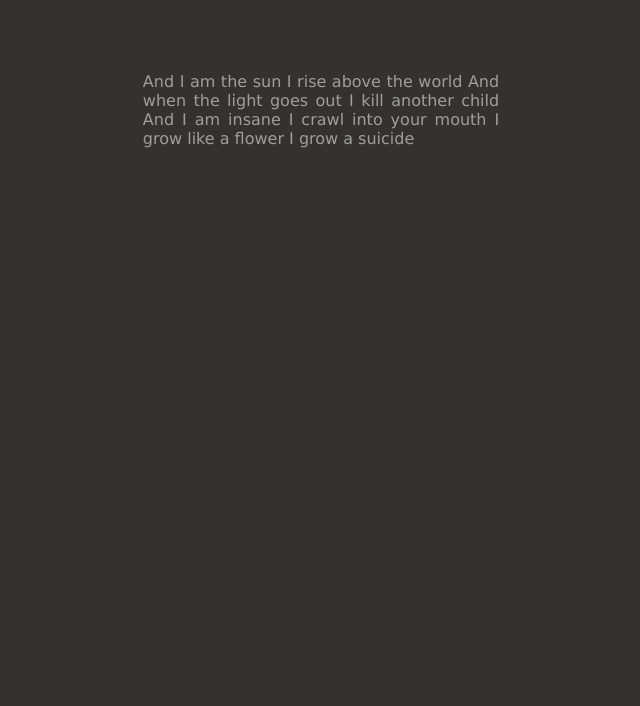
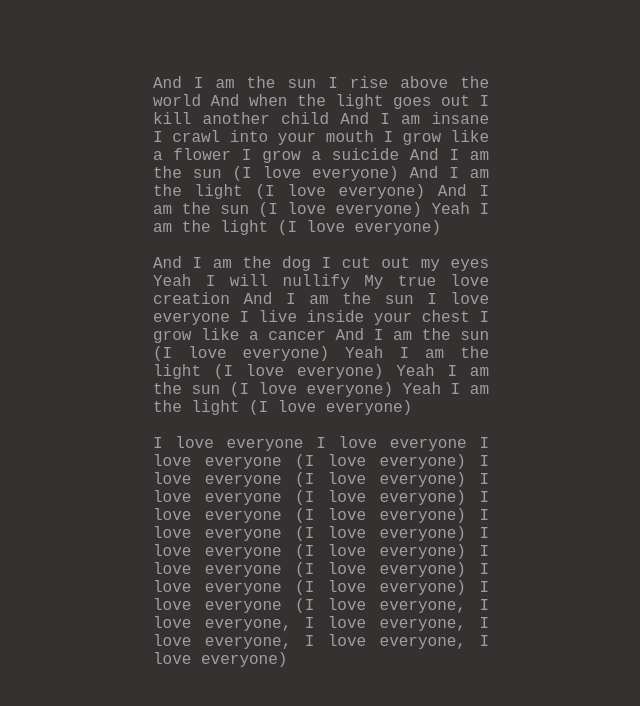
Before and after one commit to illaluktande/illaluktande.github.io, a plain HTML site: page index.html in a window 1280 px wide. Shown: the whole page, without its empty margins (319-959 px from the left). Drawn offline with Linux system fonts and the light colour scheme.

Commit message:
new font and all of the lyrics to I am the sun.

```diff
--- a/index.html
+++ b/index.html
@@ -6,11 +6,12 @@
     <style>
     body {
         background: #353131;
-        font-family: Verdana, Geneva, Tahoma, sans-serif;
+        font-family: 'Courier New', Courier, monospace;
+        font-size: medium;
         display: flex;
         justify-content: center;
         align-items: center;
-        height: 20ch;
+        padding: 5ch;
     }
     .poem {
         color: #9e9e9e;
@@ -29,6 +30,37 @@
             I crawl into your mouth
             I grow like a flower
             I grow a suicide
+            And I am the sun (I love everyone)
+            And I am the light (I love everyone)
+            And I am the sun (I love everyone)
+            Yeah I am the light (I love everyone)
+            <br><br>
+            And I am the dog
+            I cut out my eyes
+            Yeah I will nullify
+            My true love creation
+            And I am the sun
+            I love everyone
+            I live inside your chest
+            I grow like a cancer
+            And I am the sun (I love everyone)
+            Yeah I am the light (I love everyone)
+            Yeah I am the sun (I love everyone)
+            Yeah I am the light (I love everyone)
+            <br><br>
+            I love everyone
+            I love everyone
+            I love everyone (I love everyone)
+            I love everyone (I love everyone)
+            I love everyone (I love everyone)
+            I love everyone (I love everyone)
+            I love everyone (I love everyone)
+            I love everyone (I love everyone)
+            I love everyone (I love everyone)
+            I love everyone (I love everyone)
+            I love everyone
+            (I love everyone, I love everyone, I love everyone, I love everyone, I love everyone, I love everyone)
+
         </div>
     </body>
 </html>
```
